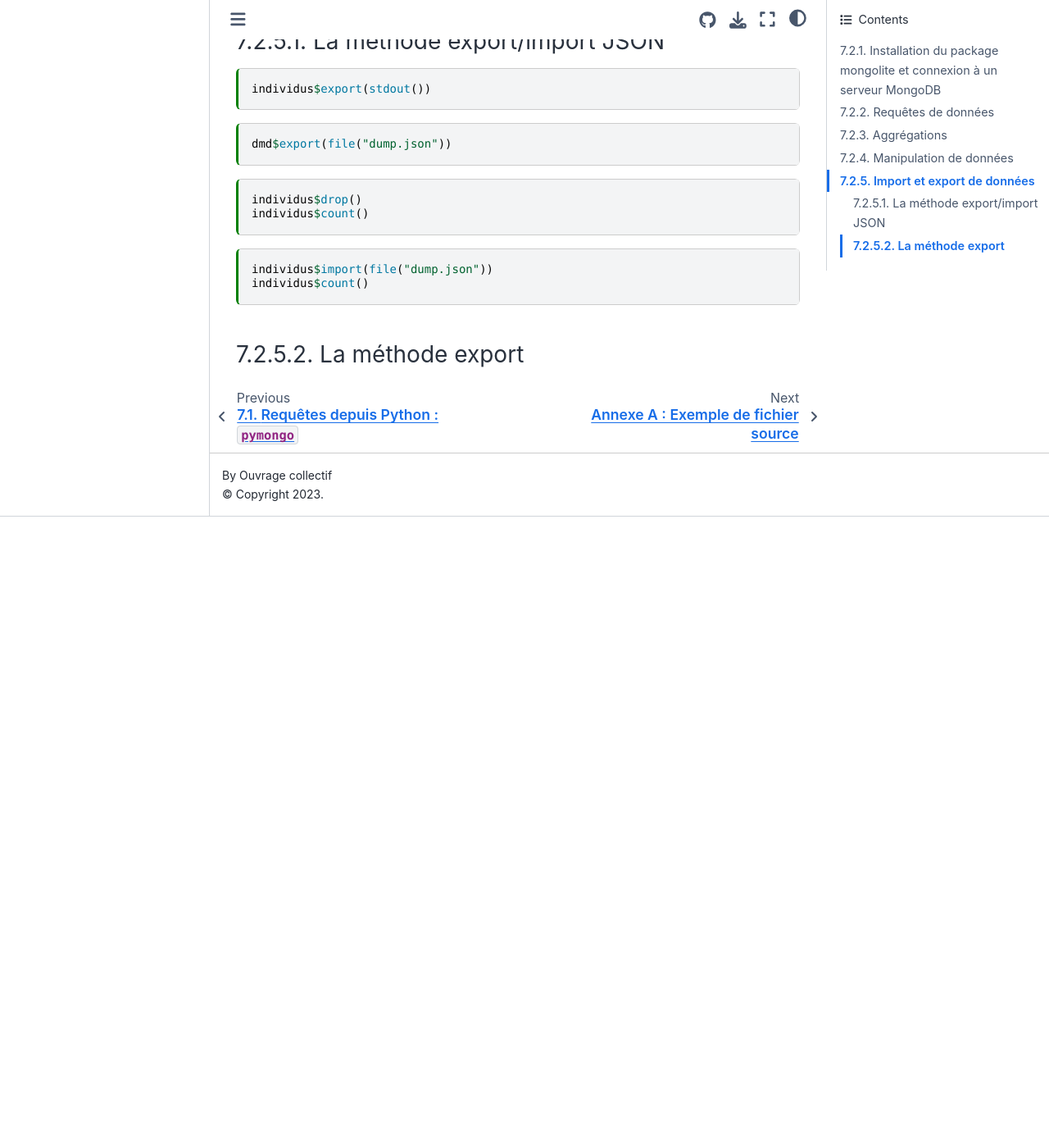
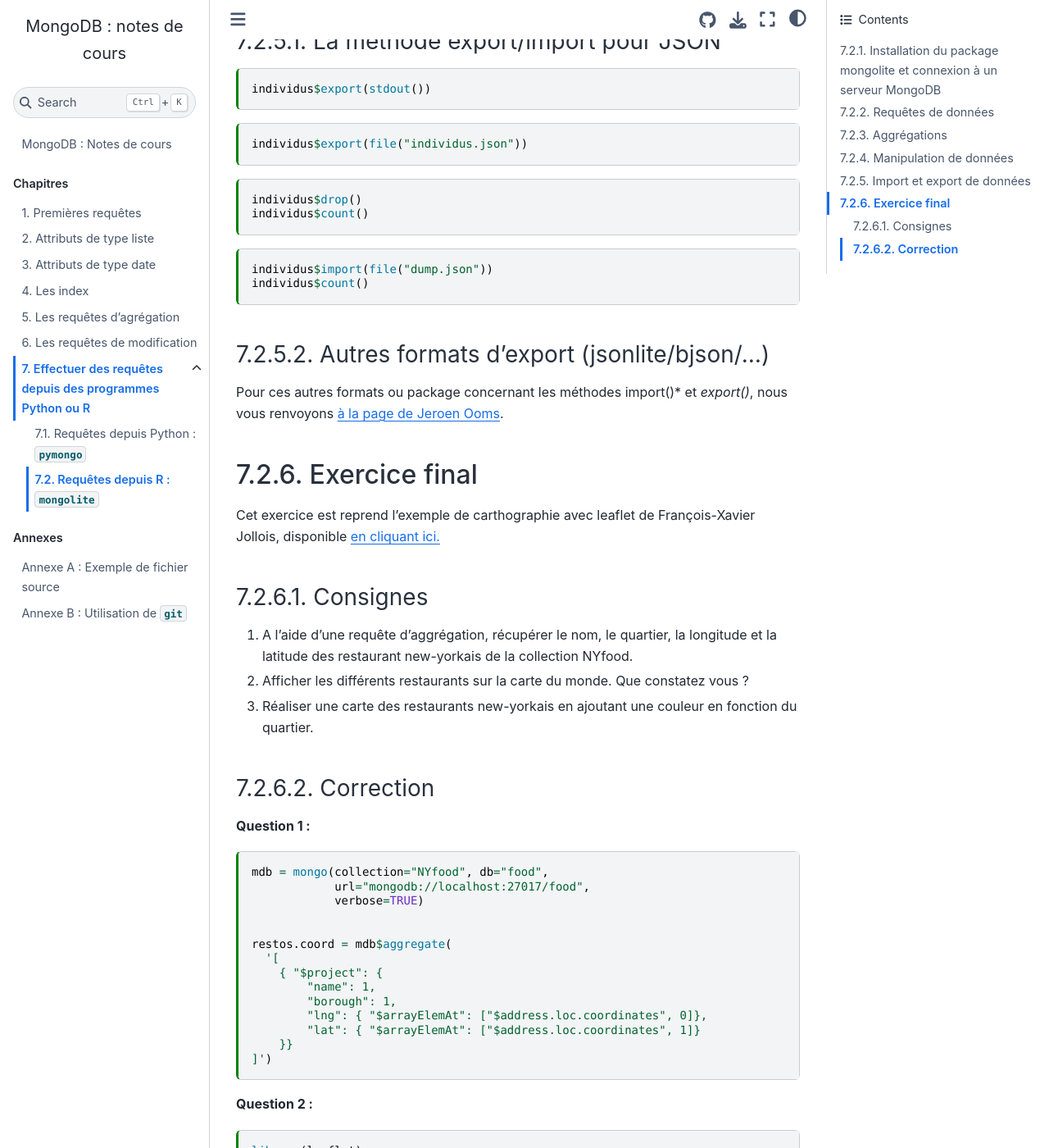
Before and after one commit to rtavenar/mongo_book, a Jupyter Book: the page built from content/07_scripts_R.md, in a window 1280 px wide and 1400 px high, scrolled down 14497 px. Shown: the whole window at 82% size. Built offline with Jupyter Book 1.0.4 settings and Sphinx 7.4.7 and the Sphinx Book theme 1.1.4, drawn with Linux system fonts in a browser that asks for light colours; before the commit the page ends 15127 px from its top, so only the background shows below that; some of the changed text lies outside the part shown.

Commit message:
Update 07_scripts_R.md

````diff
--- a/content/07_scripts_R.md
+++ b/content/07_scripts_R.md
@@ -538,7 +538,7 @@
 
 ### Méthodes update/upsert
 
-Pour modifier des enregistrements existants, utilisez l'opérateur update() :
+Pour modifier des enregistrements existants, utilisez l'opérateur *update()* :
 
 **Remplacement d'un document :**
 
@@ -660,14 +660,14 @@
 
 ## Import et export de données
 
-### La méthode export/import JSON
+### La méthode export/import pour JSON
 
 ```{code-cell} R
 individus$export(stdout())
 ```
 
 ```{code-cell} R
-dmd$export(file("dump.json"))
+individus$export(file("individus.json"))
 ```
 ```{code-cell} R
 individus$drop()
@@ -679,7 +679,60 @@
 individus$count()
 ```
 
+### Autres formats d'export (jsonlite/bjson/...)
+Pour ces autres formats ou package concernant les méthodes import()* et *export()*, nous vous renvoyons [à la page de Jeroen Ooms](https://jeroen.github.io/mongolite/import-export.html).
+
+## Exercice final
+
+Cet exercice est reprend l'exemple de carthographie avec leaflet de François-Xavier Jollois, disponible [en cliquant ici.](https://fxjollois.github.io/cours-2017-2018/du-abd-r/connexion-r-mongodb.html#un_peu_de_cartographie_avec_leaflet)
+
+### Consignes
+
+1. A l'aide d'une requête d'aggrégation, récupérer le nom, le quartier, la longitude et la latitude des restaurant new-yorkais de la collection NYfood.
+2. Afficher les différents restaurants sur la carte du monde. Que constatez vous ?
+3. Réaliser une carte des restaurants new-yorkais en ajoutant une couleur en fonction du quartier.
+
+### Correction
+
+**Question 1 :**
+
+```{code-cell} R
+mdb = mongo(collection="NYfood", db="food",
+            url="mongodb://localhost:27017/food",
+            verbose=TRUE)
 
 
+restos.coord = mdb$aggregate(
+  '[
+    { "$project": {
+        "name": 1,
+        "borough": 1,
+        "lng": { "$arrayElemAt": ["$address.loc.coordinates", 0]},
+        "lat": { "$arrayElemAt": ["$address.loc.coordinates", 1]}
+    }}
+]')
+```
 
-### La méthode export
+**Question 2 :**
+
+```{code-cell} R
+library(leaflet)
+
+leaflet(restos.coord) %>%
+  addTiles() %>%
+  addCircles(lng = ~lng, lat = ~lat)
+```
+
+**Question 3 :**
+
+```{code-cell} R
+pal = colorFactor("Accent", restos.coord$borough)
+leaflet(restos.coord) %>%
+  addProviderTiles(providers$CartoDB.Positron) %>%
+  setView(lng  = -73.9,
+          lat  =  40.7,
+          zoom =  10) %>%
+  addCircles(lng = ~lng, lat = ~lat, color = ~pal(borough)) %>%
+  addLegend(pal = pal, values = ~borough, opacity = 1,
+            title = "Quartier")
+```
````
